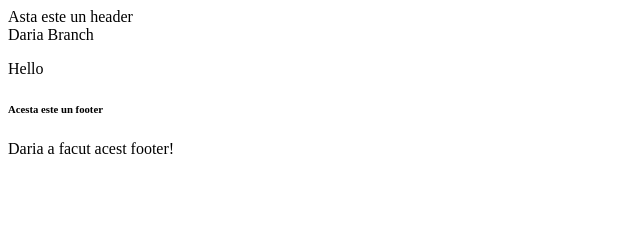
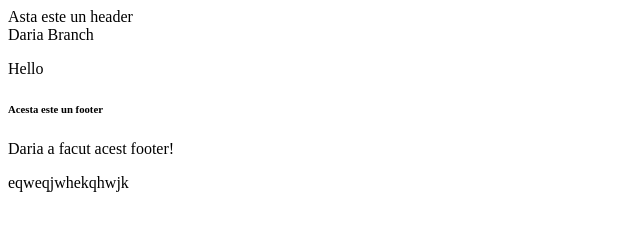
Before and after one commit to dpgoit/javascript_grupa_8, a plain HTML site: page test-branch/index.html in a window 1280 px wide. Shown: the whole page, without its empty margins (0-640 px from the left). Drawn offline with Linux system fonts and the light colour scheme.

```diff
--- a/test-branch/index.html
+++ b/test-branch/index.html
@@ -14,5 +14,7 @@
       <h6>Acesta este un footer</h6>
       <p>Daria a facut acest footer!</p>
     </footer>
+
+    <p>eqweqjwhekqhwjk</p>
   </body>
 </html>
```
